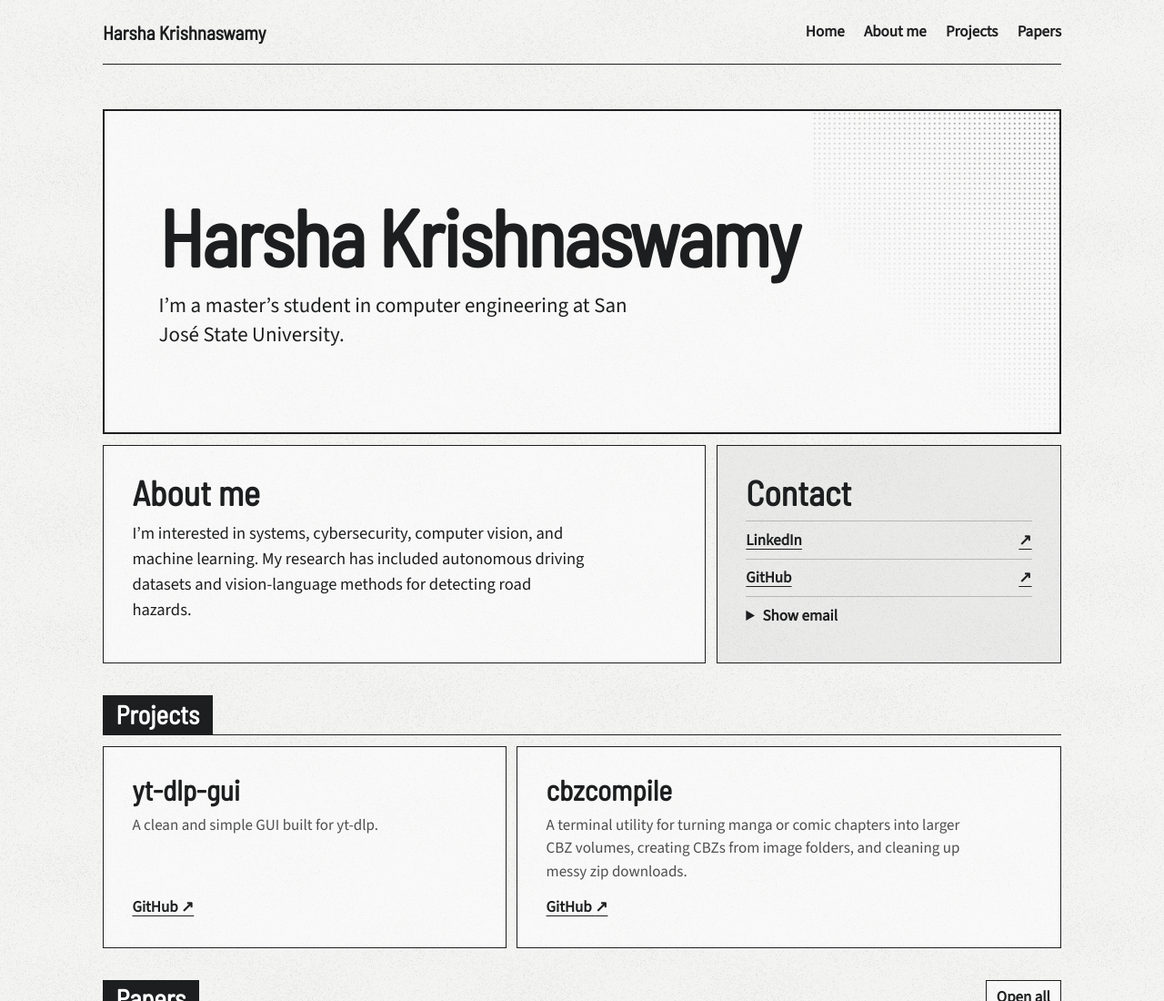
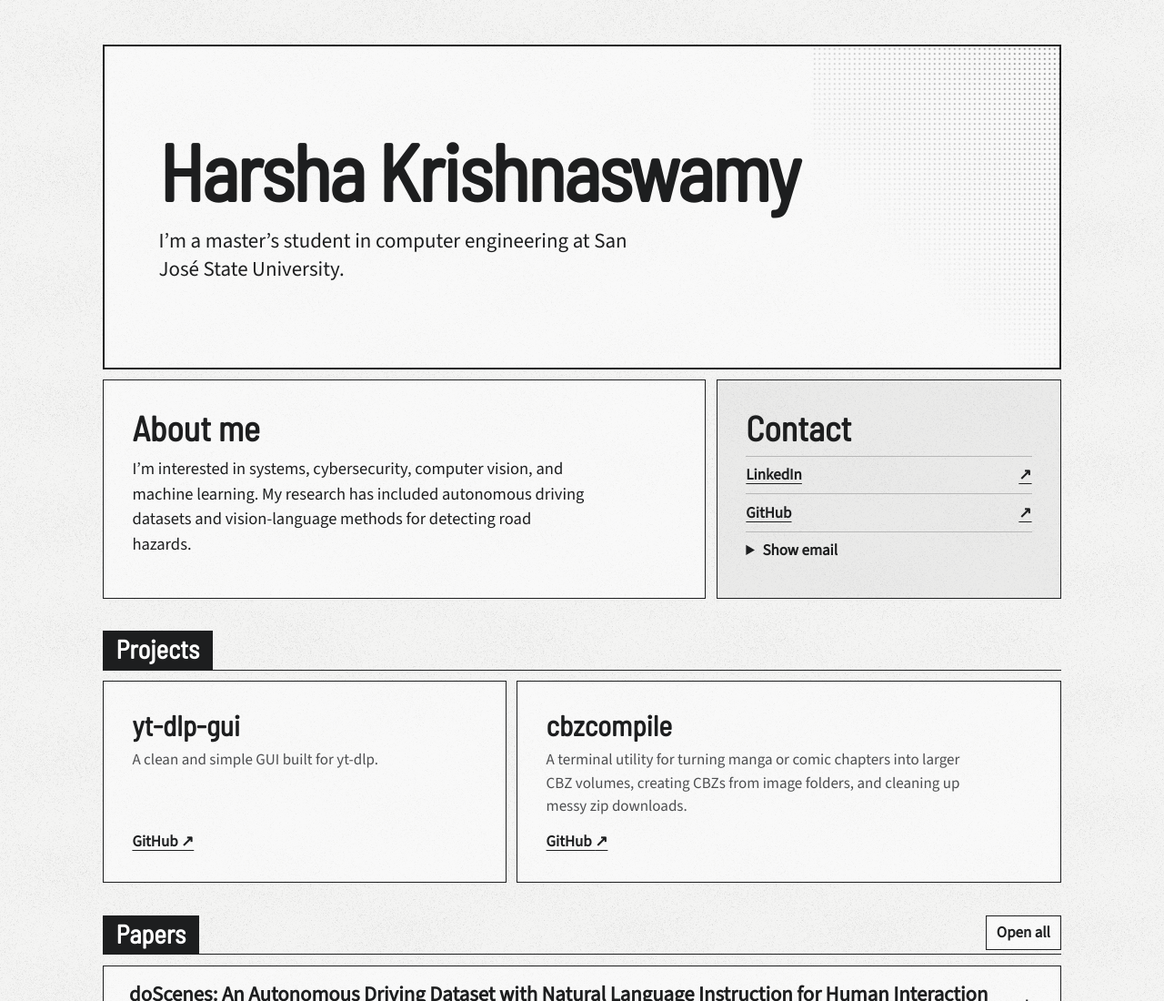
Before and after one commit to harshakrishna15/harshakrishna15.github.io, an Astro site: page / in a window 1280 px wide. Shown: the top 1100 px of the page at 91% size. Built offline with nearby package versions, Linux system fonts and the light colour scheme; Astro itself is replaced by a stand-in of ours.

Commit message:
Remove the portfolio navigation bar

```diff
--- a/src/layouts/SiteLayout.astro
+++ b/src/layouts/SiteLayout.astro
@@ -10,12 +10,6 @@ interface Props {
 }
 
 const { description } = Astro.props;
-const nav = [
-  { label: 'Home', href: '#home' },
-  { label: 'About me', href: '#about' },
-  { label: 'Projects', href: '#projects' },
-  { label: 'Papers', href: '#papers' },
-];
 ---
 
 <!doctype html>
@@ -29,20 +23,6 @@ const nav = [
   </head>
   <body>
     <a class="skip-link" href="#main">Skip to content</a>
-    <header class="masthead">
-      <div class="wrap masthead-inner">
-        <a class="wordmark" href="#home">{site.name}</a>
-        <nav aria-label="Main navigation">
-          <ul class="nav-links">
-            {nav.map(({ label, href }) => (
-              <li>
-                <a href={href}>{label}</a>
-              </li>
-            ))}
-          </ul>
-        </nav>
-      </div>
-    </header>
     <main class="wrap page" id="main" tabindex="-1">
       <slot />
     </main>
--- a/src/styles/site.css
+++ b/src/styles/site.css
@@ -69,48 +69,6 @@ button {
   margin-inline: auto;
 }
 
-.masthead {
-  position: sticky;
-  z-index: 2;
-  top: 0;
-  background: var(--paper) url("/assets/paper-grain.png");
-}
-
-.masthead-inner {
-  display: flex;
-  align-items: center;
-  justify-content: space-between;
-  gap: 0.65rem 1.6rem;
-  min-height: 4.2rem;
-  border-bottom: 1px solid var(--ink);
-}
-
-.wordmark {
-  font: 700 1.24rem / 1.1 var(--heading-font);
-  text-decoration: none;
-}
-
-.nav-links {
-  display: flex;
-  flex-wrap: wrap;
-  align-items: center;
-  gap: 0.25rem 1.25rem;
-  margin: 0;
-  padding: 0;
-  list-style: none;
-}
-
-.nav-links a {
-  display: block;
-  padding-block: 0.18rem;
-  font-weight: 600;
-  text-decoration: none;
-}
-
-.nav-links a:hover, .nav-links a:focus-visible {
-  text-decoration: underline;
-}
-
 .page {
   display: grid;
   gap: var(--gutter);
@@ -122,7 +80,7 @@ button {
 }
 
 .page [id] {
-  scroll-margin-block-start: 6.1rem;
+  scroll-margin-block-start: 1rem;
 }
 
 .panel {
@@ -365,20 +323,6 @@ button {
     width: calc(100% - 1.75rem);
   }
 
-  .masthead-inner {
-    flex-wrap: wrap;
-    padding-block: 0.65rem 0.45rem;
-    min-height: auto;
-  }
-
-  .nav-links {
-    gap: 0.15rem 0.8rem;
-  }
-
-  .page [id] {
-    scroll-margin-block-start: 6.5rem;
-  }
-
   .about-grid, .projects-grid {
     grid-template-columns: minmax(0, 1fr);
   }
```
